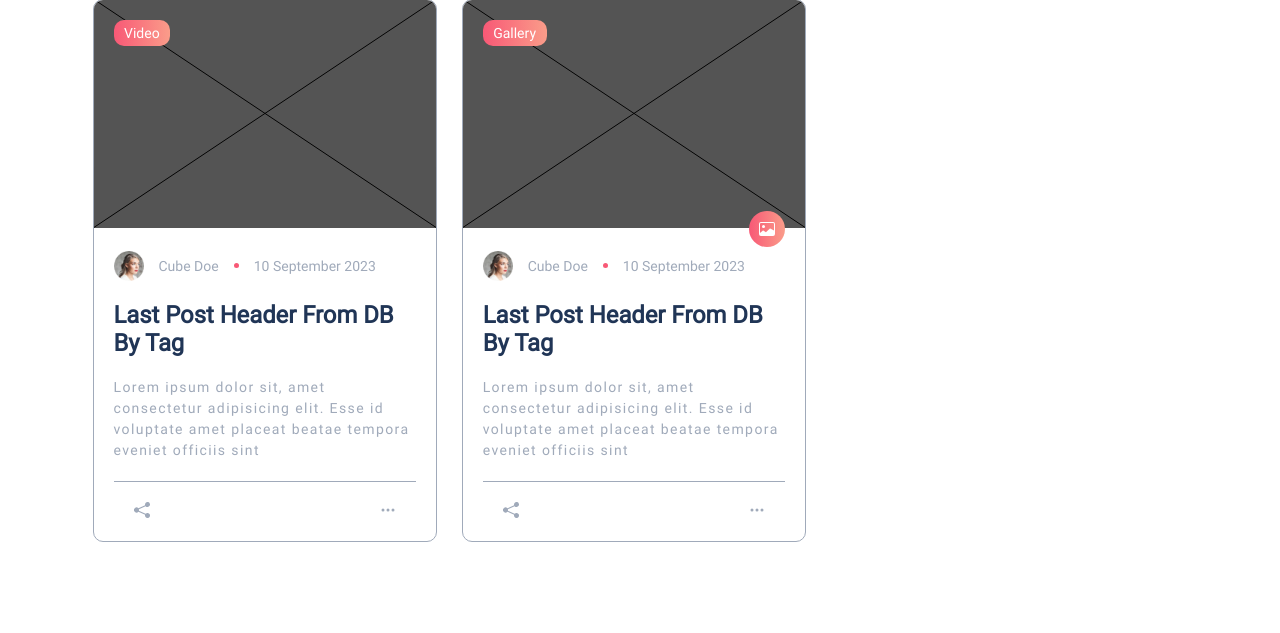
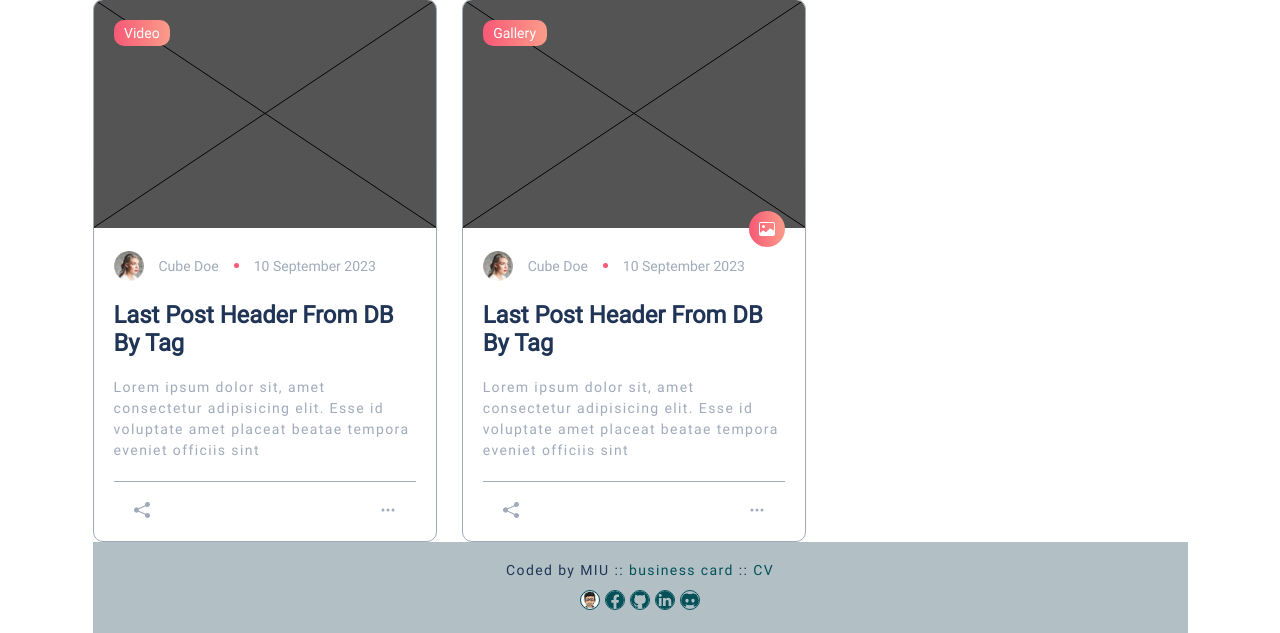
Before and after one commit to MIU-cz/PHP-Work, a PHP site: page / in a window 1280 px wide. Shown: the part 3390-4023 px from the top of the page. Before the commit the page ends 3932 px from the top, so only its background shows below. Run offline with PHP 8.4, Linux system fonts and the light colour scheme; style sheets or scripts are compiled from the project's sources.

Commit message:
fix: footer & aside section

```diff
--- a/ibaCZ-Blog/components/autor-resourse/autor-footer-script.js
+++ b/ibaCZ-Blog/components/autor-resourse/autor-footer-script.js
@@ -49,6 +49,7 @@ const footer =
 
 const addFooter = () => {
 	let footerBlock = document.getElementById('autor');
+	footerBlock.classList.add('autor');
 	footerBlock.innerHTML = footer;
 }
 
--- a/ibaCZ-Blog/index.php
+++ b/ibaCZ-Blog/index.php
@@ -22,10 +22,12 @@
 		<?php include "./components/_Main.php"; ?>
 	</main>
 
-	<footer>
-
+	<footer class="wraper">
+		<?php include "./components/_Footer.php"; ?>
+		<div id="autor"></div>
 	</footer>
 
+	<script src="./components/autor-resourse/autor-footer-script.js"></script>
 </body>
 
 </html>
--- a/ibaCZ-Blog/src/css/style.css
+++ b/ibaCZ-Blog/src/css/style.css
@@ -1,4 +1,5 @@
 @import "../../components/autor-resourse/my-normaliz-style-min.css";
+@import "../../components/autor-resourse/autor-footer-style.css";
 @font-face {
   font-family: "Roboto-Regular";
   src: local("Roboto-Regular"), url(../fonts/Roboto/Roboto-Regular.ttf) format("truetype");
--- a/ibaCZ-Blog/src/css/style.scss
+++ b/ibaCZ-Blog/src/css/style.scss
@@ -1,6 +1,7 @@
 @import "../../components/autor-resourse/my-normaliz-style-min.css";
 @import "_theme", "_btns";
 @import "_Header", "_Post-slider", "_Main", "_Footer";
+@import "../../components/autor-resourse/autor-footer-style.css";
 
 body {
 	@include fontStyle($fs: 14px);
```
Also changed, not shown: ibaCZ-Blog/components/_Footer.php (added), 1 other file.
